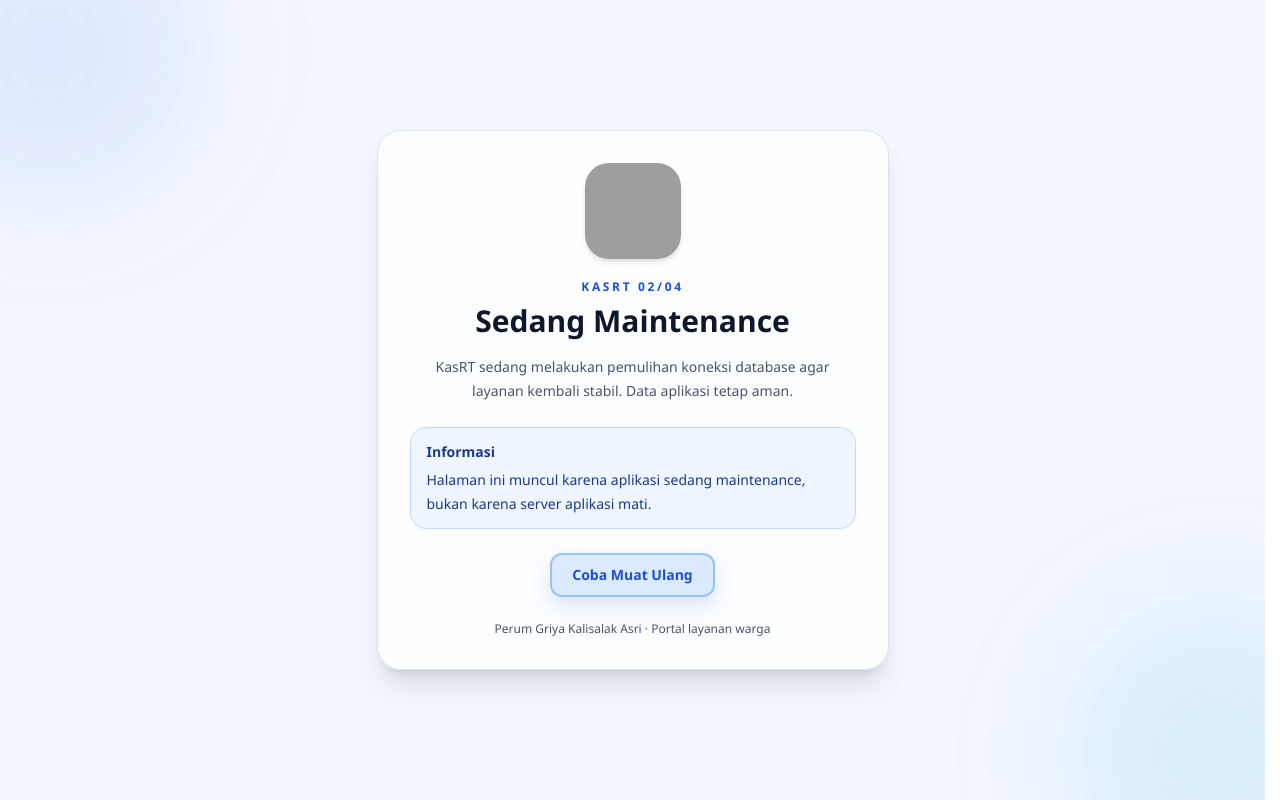
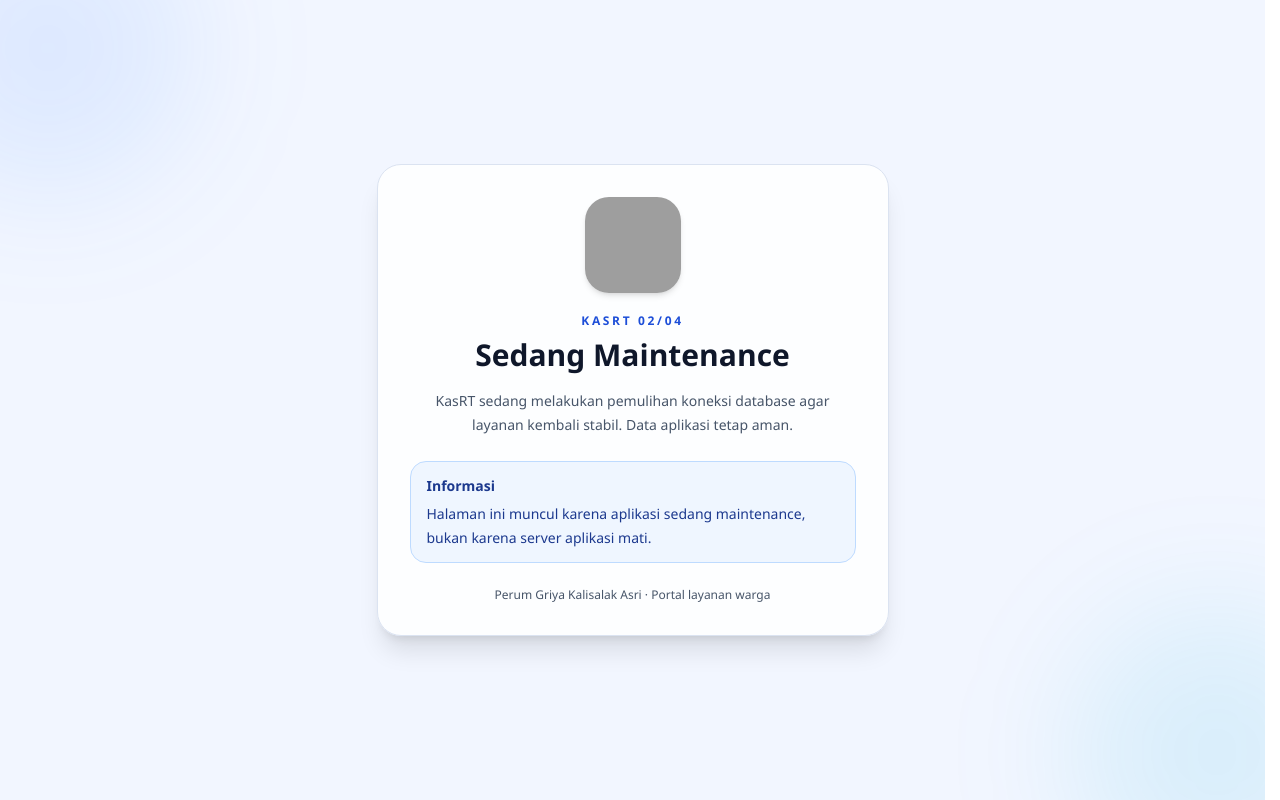
Before and after one commit to herhadi/kasRT, a Next.js app in the folder frontend/: page /maintenance in a window 1280 px wide. Built offline with nearby package versions, Linux system fonts and the light colour scheme; no server answers; grey boxes are pictures that could not be loaded.

Commit message:
Remove maintenance reload button

```diff
--- a/frontend/app/maintenance/page.tsx
+++ b/frontend/app/maintenance/page.tsx
@@ -1,5 +1,3 @@
-'use client';
-
 export default function MaintenancePage() {
   return (
     <main className="relative flex min-h-screen items-center justify-center overflow-hidden bg-[var(--bg-base)] px-4 py-10 text-[var(--text-primary)]">
@@ -19,9 +17,6 @@ export default function MaintenancePage() {
           <p className="mt-1">Halaman ini muncul karena aplikasi sedang maintenance, bukan karena server aplikasi mati.</p>
         </div>
 
-        <button type="button" onClick={() => window.location.reload()} className="btn-action-blue mt-6 rounded-xl px-5 py-2.5 text-sm font-bold">
-          Coba Muat Ulang
-        </button>
         <p className="mt-6 text-xs text-[var(--text-muted)]">Perum Griya Kalisalak Asri · Portal layanan warga</p>
       </section>
     </main>
```
Also changed, not shown: 1 other file (tests, documents, lock files or other folders).
